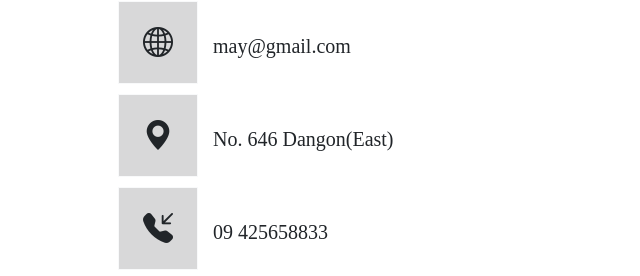
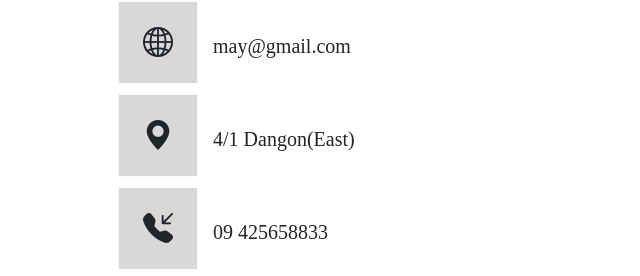
Before and after one commit to Sarkareinoo/Coffee-Shop, a plain HTML site: page index.html in a window 1280 px wide. Shown: the part 6237-6513 px from the top of the page, 0-640 px from the left. Drawn offline with nearby package versions, Linux system fonts and the light colour scheme.

Commit message:
update code

```diff
--- a/index.html
+++ b/index.html
@@ -790,7 +790,7 @@
                 <div class="mb-5 mt-2">
                     <i class="bi bi-geo-alt-fill border border-light p-4 text-dark"
                         style="font-size: 30px; background-color:#d8d8d9;"></i><span class="fs-5">&nbsp;
-                        &nbsp;No. 646 Dangon(East)</span>
+                        &nbsp;4/1 Dangon(East)</span>
                 </div>
                 <div class="mb-5 mt-2">
                     <i class="bi bi-telephone-inbound-fill border border-light p-4 text-dark"
```
